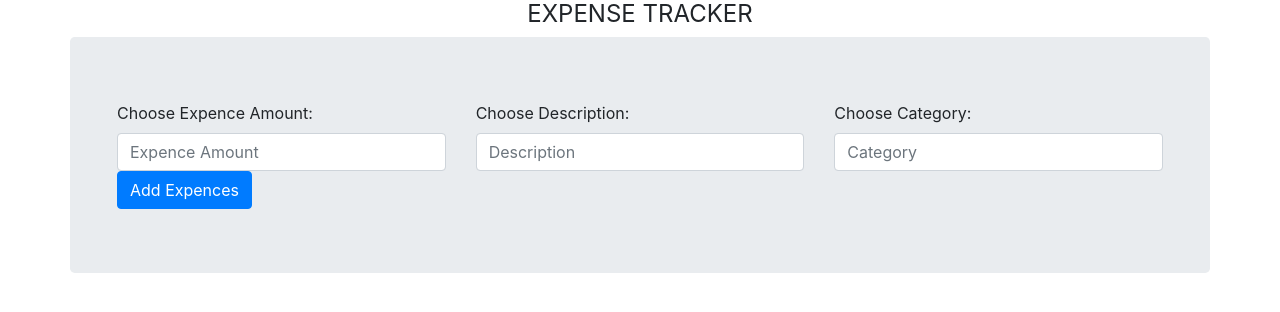
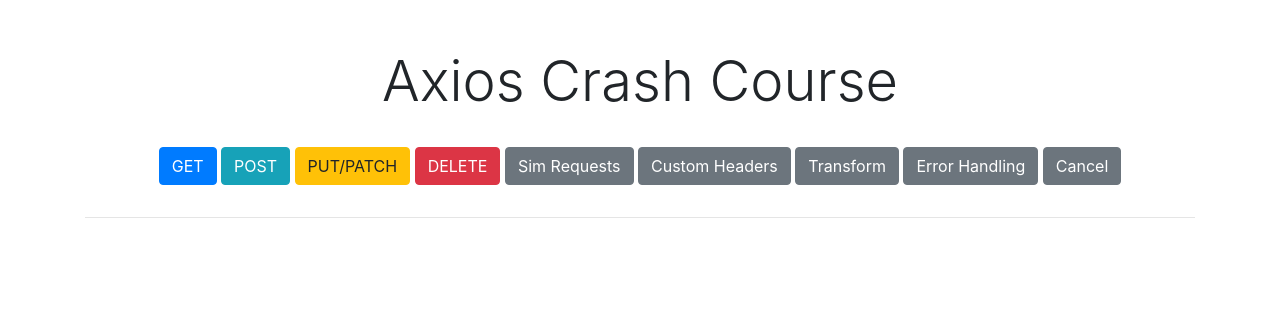
Before and after one commit to Bhagyashri537/Javascript-assignments-, a plain HTML site: page index.html in a window 1280 px wide. Drawn offline with nearby package versions, Linux system fonts and the light colour scheme.

Commit message:
axios html file

```diff
--- a/index.html
+++ b/index.html
@@ -1,40 +1,44 @@
 <!DOCTYPE html>
 <html lang="en">
-<head>
-  <meta charset="UTF-8">
-  <meta http-equiv="X-UA-Compatible" content="IE=edge">
-  <meta name="viewport" content="width=device-width, initial-scale=1.0">
-  <title>Document</title>
+  <head>
+    <meta charset="UTF-8" />
+    <meta name="viewport" content="width=device-width, initial-scale=1.0" />
+    <meta http-equiv="X-UA-Compatible" content="ie=edge" />
+    <link
+      rel="stylesheet"
+      href="https://stackpath.bootstrapcdn.com/bootstrap/4.3.1/css/bootstrap.min.css"
+      integrity="sha384-ggOyR0iXCbMQv3Xipma34MD+dH/1fQ784/j6cY/iJTQUOhcWr7x9JvoRxT2MZw1T"
+      crossorigin="anonymous"
+    />
+    <title>Axios Crash Course</title>
+  </head>
+  <body>
+    <div class="container my-5">
+      <div class="text-center">
+        <h1 class="display-4 text-center mb-3">Axios Crash Course</h1>
+        <button class="btn btn-primary my-3" id="get">GET</button>
+        <button class="btn btn-info" id="post">POST</button>
+        <button class="btn btn-warning" id="update">PUT/PATCH</button>
+        <button class="btn btn-danger" id="delete">DELETE</button>
+        <button class="btn btn-secondary" id="sim">Sim Requests</button>
+        <button class="btn btn-secondary" id="headers">
+          Custom Headers
+        </button>
+        <button class="btn btn-secondary" id="transform">
+          Transform
+        </button>
+        <button class="btn btn-secondary" id="error">
+          Error Handling
+        </button>
+        <button class="btn btn-secondary" id="cancel">
+          Cancel
+        </button>
+      </div>
+      <hr />
+      <div id="res"></div>
+    </div>
 
- <link rel="stylesheet" href="https://cdn.jsdelivr.net/npm/bootstrap@4.3.1/dist/css/bootstrap.min.css" integrity="sha384-ggOyR0iXCbMQv3Xipma34MD+dH/1fQ784/j6cY/iJTQUOhcWr7x9JvoRxT2MZw1T" crossorigin="anonymous">
-</head>
-<body>
-  <div class="container">
-
-    <form onsubmit="saveToLocalStorage(event)" name="myform" id="myform" class="form-group">
-      <h4 style="text-align: center; font-weight: 400;">EXPENSE TRACKER</h4>
-      <div class="row jumbotron">
-        <div class="col-sm-4">
-          <label for="inputname">Choose Expence Amount:</label>
-          <input type="number" class="form-control" placeholder="Expence Amount" id="number" name="amount" required>
-        </div>
-        <div class="col-sm-4">
-          <label for="inputname">Choose Description: </label>
-          <input type="text" class="form-control" placeholder="Description" id="text1" name= "description" required/>
-        </div>
-        <div class="col-sm-4">
-          <label for="inputname">Choose Category: </label>
-          <input type="text" class="form-control" placeholder="Category" id="text2" name="category" required/>
-        </div>
-        <div class="col-md-12">
-          <button type="submit" class="btn btn-primary">Add Expences</button>
-        </div>
-      </div>
-    </form>
-
-  </div>
-  <ul id="listOfExpence"></ul>
-
-  <script src="demo.js"></script>
-</body>
+    <script src="https://cdnjs.cloudflare.com/ajax/libs/axios/0.19.0/axios.min.js"></script>
+    <script src="main.js"></script>
+  </body>
 </html>
```
